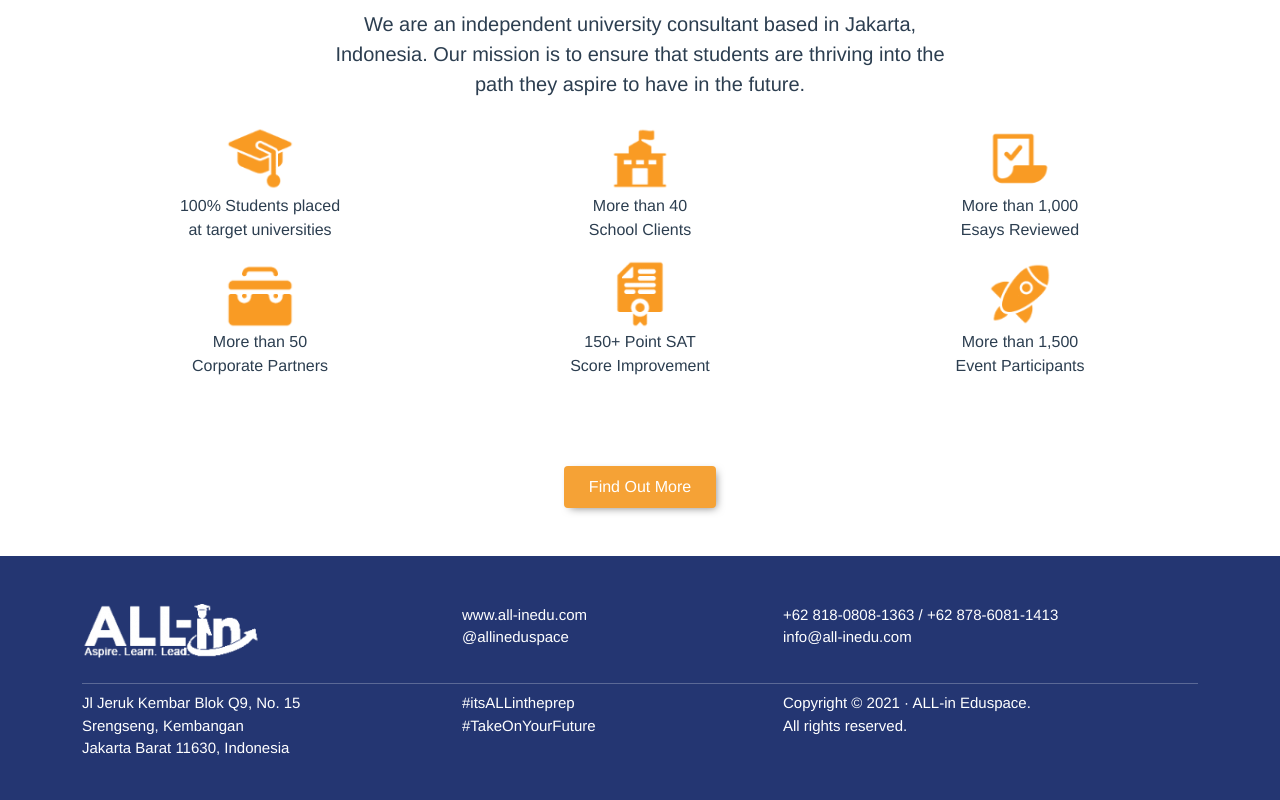
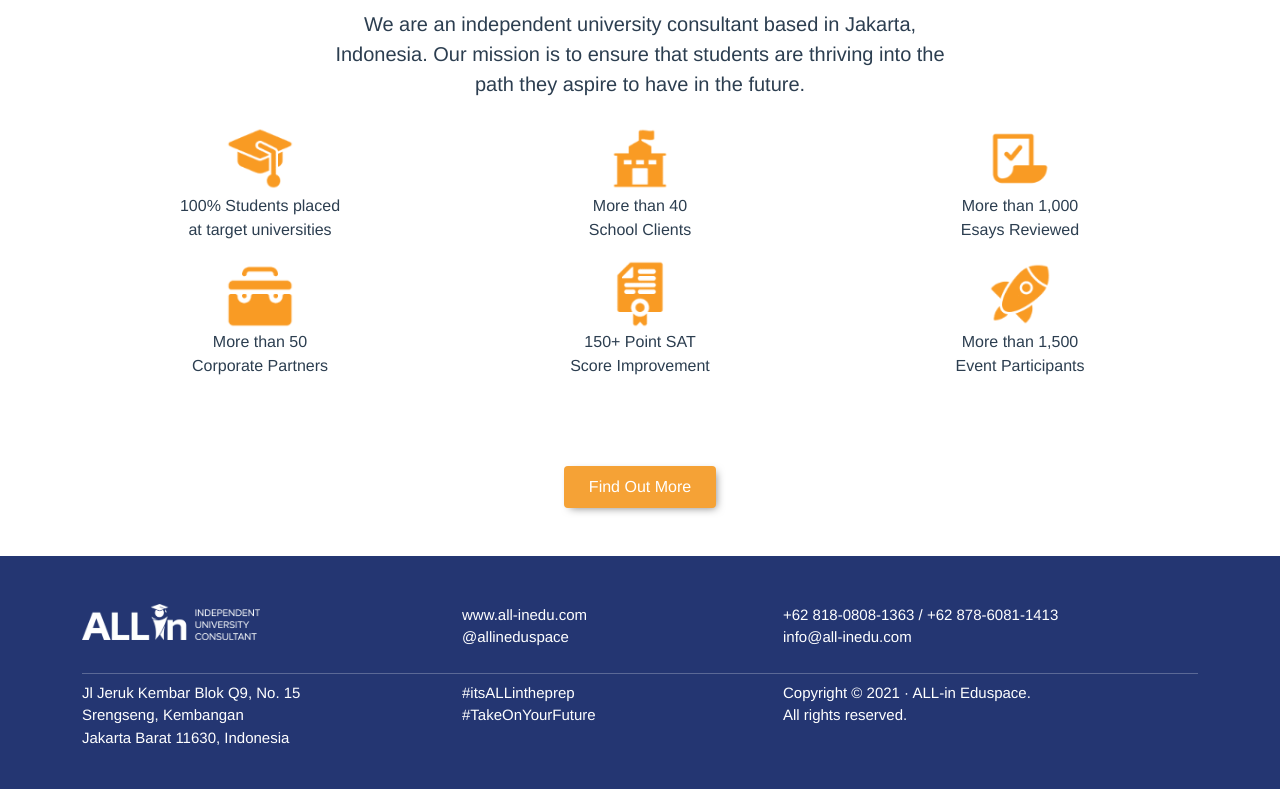
Before and after one commit to all-inedu/vue-career-module, a Vue app: page / in a window 1280 px wide. Shown: the part 1627-2427 px from the top of the page. Built offline with nearby package versions, Linux system fonts and the light colour scheme; what @adamdehaven/vue-custom-tooltip, particles.vue3, vue-unicons, vue3-datepicker would draw is missing.

Commit message:
Feb 16 2022

```diff
--- a/src/components/Home/Footer.vue
+++ b/src/components/Home/Footer.vue
@@ -3,7 +3,7 @@
     <div class="container py-4">
       <div class="row">
         <div class="col-md-4 mb-3">
-          <img src="../../assets/home/logo-white.png" alt="" />
+          <img src="../../assets/home/logo.webp" alt="" />
         </div>
         <div class="col-md-3 mb-3">
           <i class="fas fa-globe fa-fw"></i>
```
Also changed, not shown: 9 other files (tests, documents, lock files or other folders).
